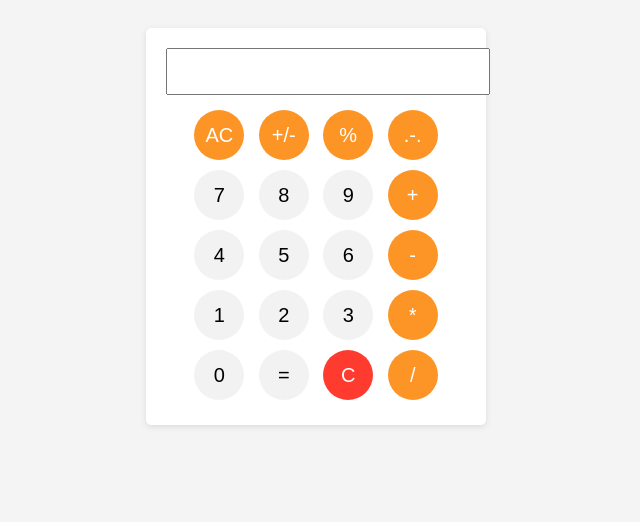
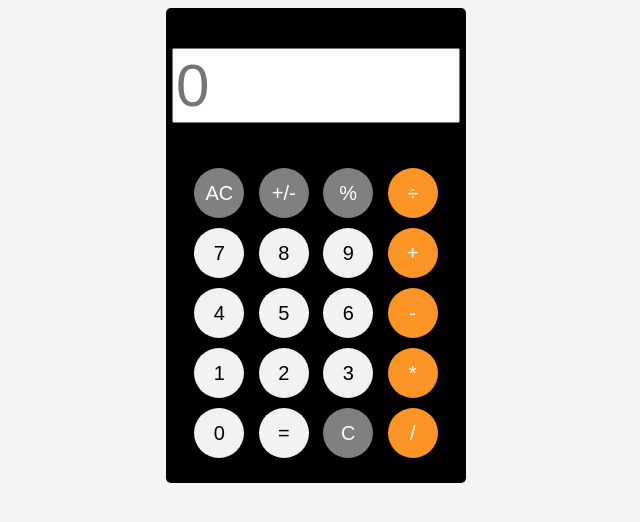
Before and after one commit to solonkonora/calculator, a plain HTML site: page index.html in a window 1280 px wide. Shown: the whole page, without its empty margins (324-964 px from the left). Drawn offline with Linux system fonts and the light colour scheme.

Commit message:
add style for css

```diff
--- a/assets/style/style.css
+++ b/assets/style/style.css
@@ -1,24 +1,24 @@
 body {
   font-family: "Helvetica Neue", Helvetica, Arial, sans-serif;
   background-color: #f4f4f4;
-  padding: 20px;
   text-align: center;
 }
 
 .calculator {
   width: 300px;
   margin: 0 auto;
-  background-color: #fff;
+  background-color: #000;
   border-radius: 5px;
-  padding: 20px;
-  box-shadow: 0 2px 6px rgba(0, 0, 0, 0.1);
+  padding-bottom: 20px;
+  /* box-shadow: 0 2px 6px rgba(0, 0, 0, 0.1); */
 }
 
 .calculator input {
-  width: 100%;
-  margin-bottom: 10px;
-  padding: 10px;
-  font-size: 20px;
+  /* width: 80vw; */
+  /* padding: 20px 0; */
+  width: 280px;
+  font-size: 60px;
+  margin: 40px 0;
 }
 
 .calculator button {
@@ -39,6 +39,6 @@ body {
 }
 
 .calculator button.clear {
-  background-color: #ff3b30;
+  background-color: gray;
   color: #fff;
 }
--- a/index.html
+++ b/index.html
@@ -7,11 +7,11 @@
     <link href="./assets/style/style.css" rel="stylesheet">
 
 </head><div class="calculator">
-    <input type="text" id="result" readonly>
-    <button class="operator">AC</button>
-    <button class="operator">+/-</button>
-    <button class="operator">%</button>
-    <button class="operator">.-.</button>
+    <input type="text" id="result" placeholder="0" readonly>
+    <button class="operator clear">AC</button>
+    <button class="operator clear">+/-</button>
+    <button class="operator clear">%</button>
+    <button class="operator">÷</button>
     <button>7</button>
     <button>8</button>
     <button>9</button>
```
